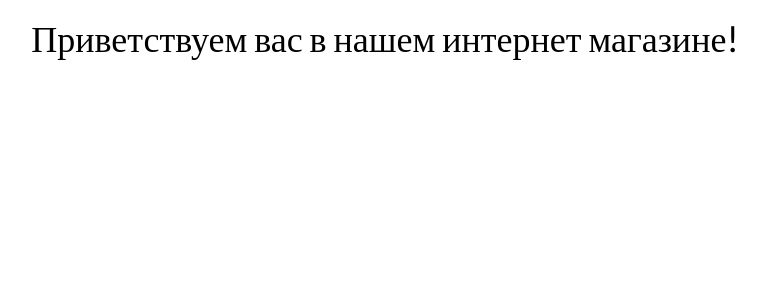
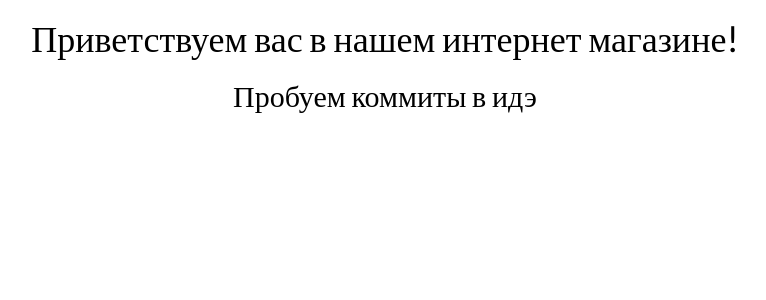
Before and after one commit to razuvaevkirik/homework, a Django app: page / in a window 1280 px wide. Shown: the part 51-351 px from the top of the page, without its empty margins (255-1021 px from the left). Run offline with Django 3.2, Linux system fonts and the light colour scheme; some libraries are stand-ins or nearby versions.

Commit message:
try ide commit

```diff
--- a/Homework/templates/main.html
+++ b/Homework/templates/main.html
@@ -3,4 +3,5 @@
 {% block body2 %}
     {% load static %}
     <h1>Приветствуем вас в нашем интернет магазине!</h1>
+    <h2>Пробуем коммиты в идэ</h2>
 {% endblock %}
```
